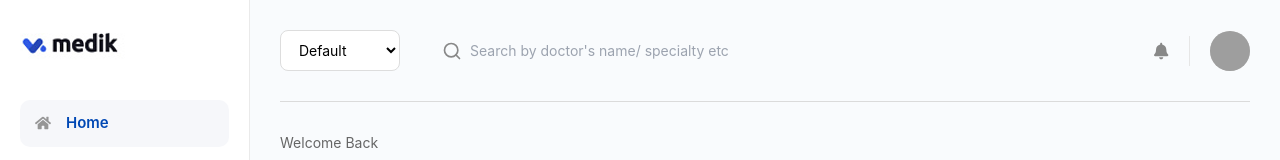
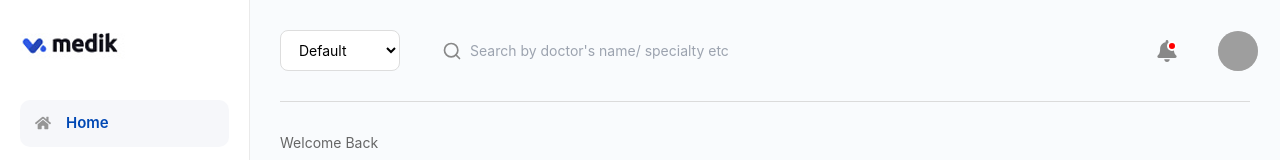
Before and after one commit to anujnema5/the-algo-task, a React (Vite) app: page / in a window 1280 px wide. Shown: the top 160 px of the page. Built offline with nearby package versions, Linux system fonts and the light colour scheme; grey boxes are pictures that could not be loaded.

Commit message:
bell-icon-notificaion-alert added

```diff
--- a/src/App.css
+++ b/src/App.css
@@ -134,6 +134,17 @@ body {
 .notification-icon {
   color: #888;
   cursor: pointer;
+}
+
+.notification-alert-red {
+  width: 10px;
+  height: 10px;
+  border-radius: 50%;
+  background-color: red;
+  position: absolute;
+  right: 1px;
+  top: 1px;
+  border: 2px solid white;
 }
 
 .profile-pic {
--- a/src/components/custom/header.tsx
+++ b/src/components/custom/header.tsx
@@ -18,7 +18,10 @@ const Header = () => (
             </div>
         </div>
         <div className="profile">
-            <FaBell className="notification-icon" size={24} />
+            <div className="" style={{position: "relative"}}>
+                <FaBell className="notification-icon" size={22} />
+                <div className="notification-alert-red"></div>
+            </div>
             <div style={{ height: "30px", width: "2px", backgroundColor: "#E6E6E6" }}></div>
             <img
                 src="https://img.freepik.com/premium-photo/3d-illustration-medical-doctor_864601-353.jpg?w=360"
```
